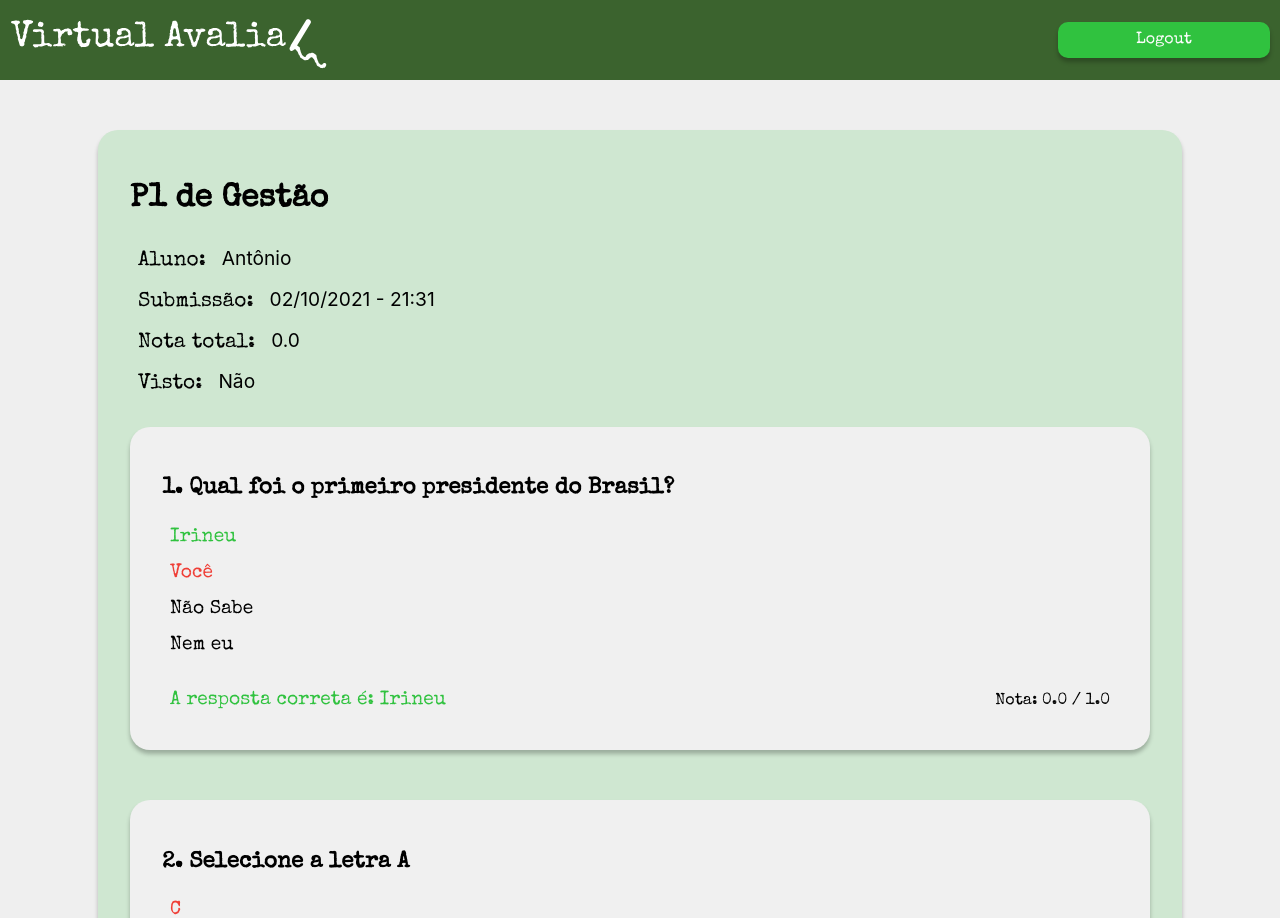
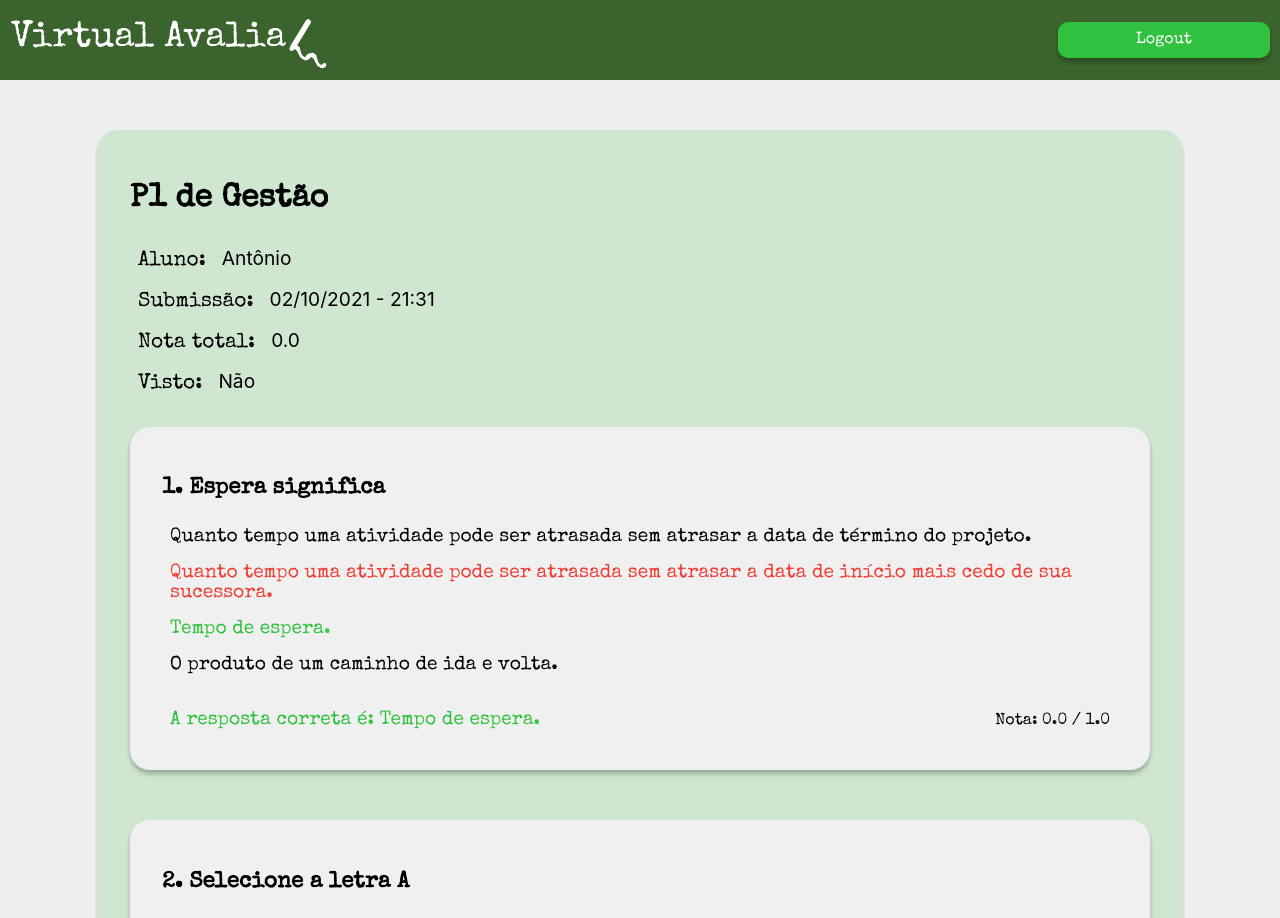
Before and after one commit to anabcuelbas/virtual-avalia, a React (Create React App) app: page /virtual-avalia/admin-view-submission in a window 1280 px wide. Shown: the top 918 px of the page. Built offline with nearby package versions, Linux system fonts and the light colour scheme.

Commit message:
Arrumando questão na visualização

```diff
--- a/src/modules/admin/viewSubmission/ViewSubmission.page.js
+++ b/src/modules/admin/viewSubmission/ViewSubmission.page.js
@@ -45,17 +45,20 @@ export const ViewSubmission = () => {
                 </div>
                 <TestQuestionSolved
                     multiple
-                    question="1. Qual foi o primeiro presidente do Brasil?"
-                    items={["Irineu", "Você", "Não Sabe", "Nem eu"]}
+                    question="1. Espera significa"
+                    items={["Quanto tempo uma atividade pode ser atrasada sem atrasar a data de término do projeto.",
+                            "Quanto tempo uma atividade pode ser atrasada sem atrasar a data de início mais cedo de sua sucessora.",
+                            "Tempo de espera.",
+                            "O produto de um caminho de ida e volta."]}
                     selected={1}
-                    answer={0}
-                    answerDescription="A resposta correta é: Irineu" />
+                    answer={2}
+                    answerDescription="A resposta correta é: Tempo de espera." />
                 <TestQuestionSolved
                     multiple
                     question="2. Selecione a letra A"
                     items={["C", "D", "A", "B"]}
-                    selected={0}
-                    answer={2}
+                    selected={2}
+                    answer={0}
                     answerDescription="A resposta correta é: A" />
                 <TestQuestionSolved
                     evaluate
```
